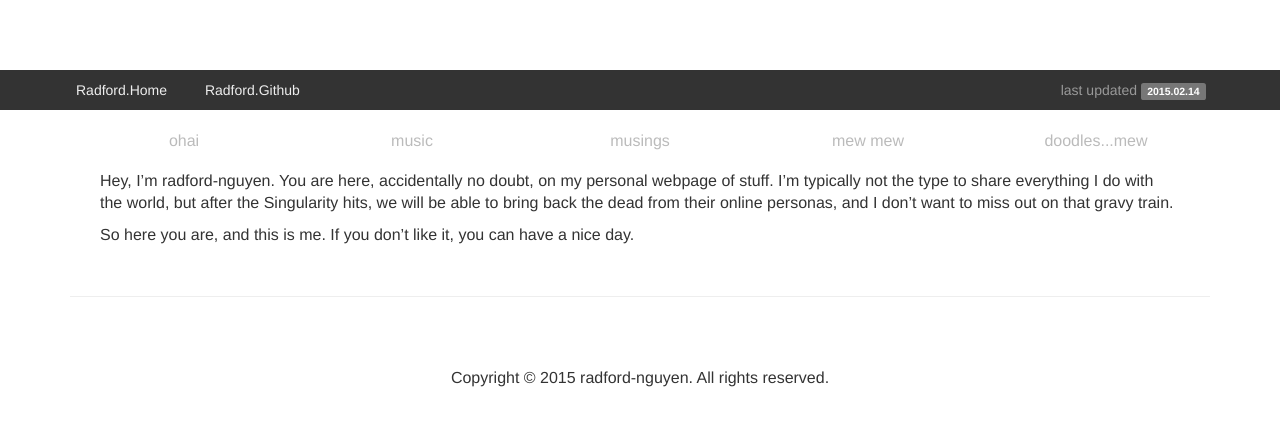
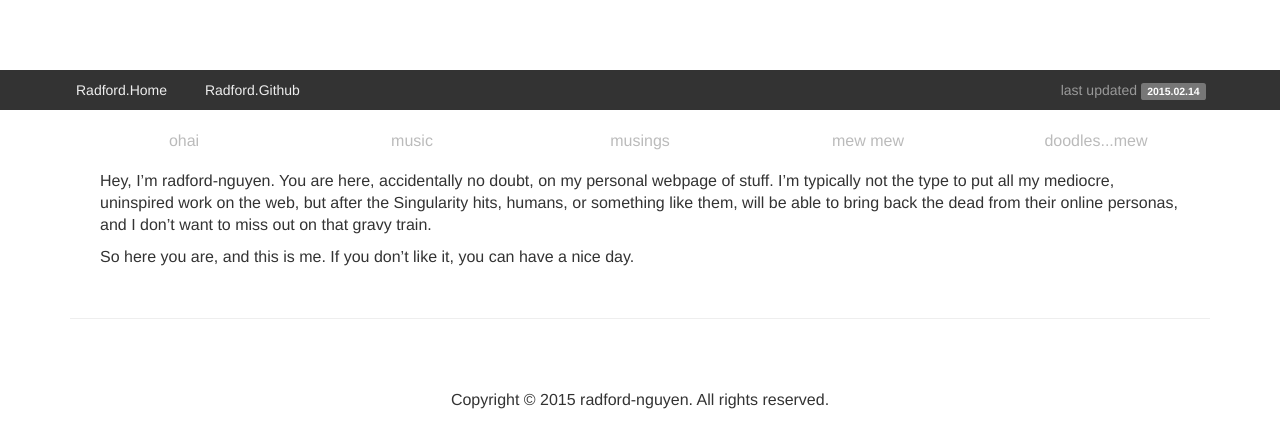
Before and after one commit to radford-nguyen/homepage, a Jekyll site: the page built from index.md, in a window 1280 px wide. Shown: the top 448 px of the page. Built offline with Jekyll 4.4.1, drawn with Linux system fonts in a browser that asks for light colours; nearby versions of some CDN libraries.

Commit message:
updated ohai page

```diff
--- a/index.md
+++ b/index.md
@@ -7,8 +7,9 @@ type: main
 {% include JB/setup %}
 
 Hey, I'm radford-nguyen. You are here, accidentally no doubt, on
-my personal webpage of stuff. I'm typically not the type to share everything I
-do with the world, but after the Singularity hits, we will be able to
+my personal webpage of stuff. I'm typically not the type to put all
+my mediocre, uninspired work on the web, but after the Singularity hits,
+humans, or something like them, will be able to
 bring back the dead from their online personas, and I don't want
 to miss out on that gravy train.
 
```
